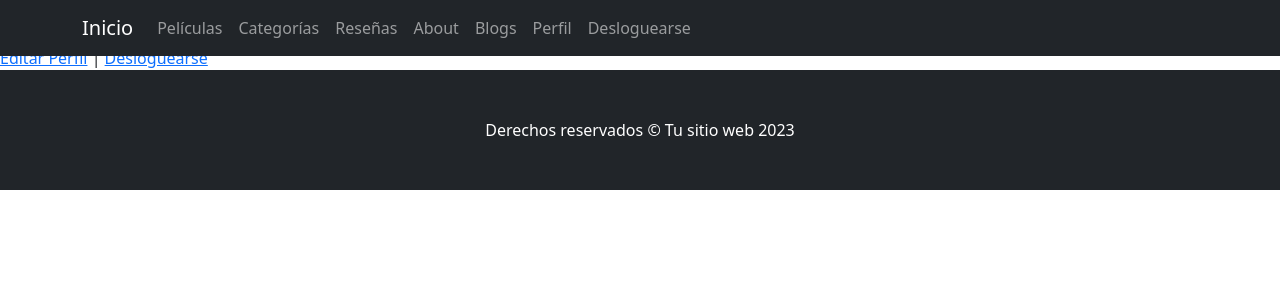
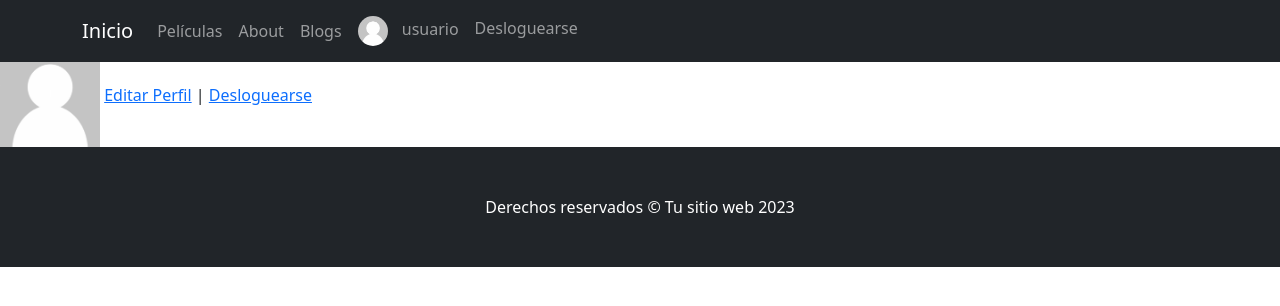
Before and after one commit to Veld111/Proyecto_Final_Bruno_Delvitto, a Django app: page /Usuarios/perfil/ in a window 1280 px wide. Shown: the top 306 px of the page. Run offline with Django 4.2, Linux system fonts and the light colour scheme; a user stored in the database is signed in; data comes from the database, SQL or seed files in the repository; both versions use the stored data as it was before the commit; some libraries are stand-ins or nearby versions.

Commit message:
arreglar avatar

```diff
--- a/Blog_Page/AppBlog/admin.py
+++ b/Blog_Page/AppBlog/admin.py
@@ -1,8 +1,6 @@
 from django.contrib import admin
-from .models import Pelicula, Resena, Comentario, Blog, Mensaje
+from .models import Pelicula, Blog, Mensaje
 
 admin.site.register(Pelicula)
-admin.site.register(Resena)
-admin.site.register(Comentario)
 admin.site.register(Mensaje)
 admin.site.register(Blog)
--- a/Blog_Page/AppBlog/templates/AppBlog/base.html
+++ b/Blog_Page/AppBlog/templates/AppBlog/base.html
@@ -27,24 +27,35 @@
             <span class="navbar-toggler-icon"></span>
         </button>
         <div class="collapse navbar-collapse" id="navbarNav">
-                <ul class="navbar-nav ml-auto">
+            <ul class="navbar-nav mr-auto"> <!-- Modificación: Añadir "mr-auto" para empujar contenido a la derecha -->
                 <li class="nav-item"><a class="nav-link" href="{% url 'peliculas' %}">Películas</a></li>
-                    <li class="nav-item"><a class="nav-link" href="{% url 'categorias' %}">Categorías</a></li>
-                    <li class="nav-item"><a class="nav-link" href="{% url 'resenas' %}">Reseñas</a></li>
                 <li class="nav-item"><a class="nav-link" href="{% url 'about' %}">About</a></li>
                 <li class="nav-item"><a class="nav-link" href="{% url 'lista_blogs' %}">Blogs</a></li>
+            </ul>
+            <ul class="navbar-nav"> <!-- Nuevo ul para separar la sección de perfil -->
                 {% if user.is_authenticated %}
-                        <li class="nav-item"><a class="nav-link" href="{% url 'perfil' %}">Perfil</a></li>
+                    <li class="nav-item">
+                        <a class="nav-link" href="{% url 'perfil' %}">
+                            {% if user.userprofile.avatar %}
+                                <img src="{{ user.userprofile.avatar.url }}" alt="Avatar del usuario" style="width:30px; height:30px; border-radius:50%; margin-right:10px;">
+                            {% else %}
+                                <img src="{% static 'Blog_Page/media/avatar/generico.png' %}" alt="" style="width:30px; height:30px; border-radius:50%; margin-right:10px;">
+                            {% endif %}
+                            {{ user.username }}
+                        </a>
+                    </li>
                     <li class="nav-item"><a class="nav-link" href="{% url 'logout' %}">Desloguearse</a></li>
                 {% else %}
                     <li class="nav-item"><a class="nav-link" href="{% url 'login' %}">Iniciar Sesión</a></li>
                     <li class="nav-item"><a class="nav-link" href="{% url 'register' %}">Crear cuenta</a></li>
                 {% endif %}
-
             </ul>
         </div>
     </div>
 </nav>
+
+
+
     {% block main %}
     <div class="mt-5">
     {% endblock main %}
--- a/Blog_Page/AppBlog/urls.py
+++ b/Blog_Page/AppBlog/urls.py
@@ -6,8 +6,6 @@ urlpatterns = [
     path('', RedirectView.as_view(url='inicio/', permanent=True)),  # Redirigir la raíz a /inicio/
     path('inicio/', views.inicio, name='inicio'),
     path('peliculas/', views.peliculas, name='peliculas'),
-    path('categorias/', views.categorias, name='categorias'),
-    path('resenas/', views.resenas, name='resenas'),
     path('about/', views.about, name='about'),  # Nueva ruta para la página 'About'
     path('mensajes/', views.mensajes, name='mensajes'),
     path('enviar_mensaje/<int:id_destinatario>/', views.enviar_mensaje, name='enviar_mensaje'),
--- a/Blog_Page/AppBlog/views.py
+++ b/Blog_Page/AppBlog/views.py
@@ -1,8 +1,7 @@
 from django.shortcuts import render, get_object_or_404, redirect
 from django.contrib.auth.decorators import login_required, user_passes_test
 from .forms import BlogForm
-from .models import Pelicula, Resena, Comentario, Blog
-from django.contrib import messages
+from .models import Pelicula, Blog
 
 # Comprobar si el usuario es administrador
 def es_admin(user):
--- a/Blog_Page/Usuarios/models.py
+++ b/Blog_Page/Usuarios/models.py
@@ -5,7 +5,7 @@ from django.dispatch import receiver
 
 class UserProfile(models.Model):
     user = models.OneToOneField(User, on_delete=models.CASCADE)
-    avatar = models.ImageField(upload_to='avatars', default='avatars/generico.jpg')
+    avatar = models.ImageField(upload_to='avatar', default='avatar/generico.png')
 
     def __str__(self):
         return self.user.username
--- a/Blog_Page/Usuarios/templates/Usuarios/perfil.html
+++ b/Blog_Page/Usuarios/templates/Usuarios/perfil.html
@@ -1,15 +1,18 @@
 {% extends 'AppBlog/base.html' %}
+
+{% load static %}
 
 {% block title %} Perfil de Usuario {% endblock title %}
 
 {% block main %}
 {% if request.user.is_authenticated %}
     <h2>Perfil de {{ request.user.username }}</h2>
-{% if request.user.userprofile.avatar %}
-    <img src="{{ request.user.userprofile.avatar.url }}" alt="Avatar" width="100">
-{% else %}
-<!-- Muestra una imagen de avatar predeterminada o nada en absoluto -->
-{% endif %}
+    {% if request.user.userprofile.avatar %}
+        <img src="{{ request.user.userprofile.avatar.url }}" alt="Avatar" width="100">
+    {% else %}
+        <!-- En caso de que, por alguna razón, el avatar no esté configurado -->
+        <img src="{% static 'Blog_Page/media/avatar/generico.png' %}" alt="" width="100">
+    {% endif %}
     <!-- ... más detalles del perfil ... -->
     <a href="{% url 'editar' %}">Editar Perfil</a> |
     <a href="{% url 'logout' %}">Desloguearse</a>
@@ -18,9 +21,3 @@
     <a href="{% url 'registro' %}">Registrarse</a>
 {% endif %}
 {% endblock main %}
-
-{% if request.user.userprofile.avatar %}
-    <img src="{{ request.user.userprofile.avatar.url }}" alt="Avatar" width="100">
-{% else %}
-    <!-- Muestra una imagen de avatar predeterminada o nada en absoluto -->
-{% endif %}
```
Also changed, not shown: Blog_Page/AppBlog/models.py (+0 -19 lines), Blog_Page/AppBlog/templates/AppBlog/categorias.html (deleted, +0 -13 lines), Blog_Page/AppBlog/templates/AppBlog/resenas.html (deleted, +0 -13 lines), Blog_Page/AppBlog/migrations/0004_remove_resena_autor_remove_resena_pelicula_and_more.py (added), Blog_Page/Usuarios/migrations/0002_alter_userprofile_avatar.py (added), Blog_Page/db.sqlite3. Lines whose indentation alone changed are shown as unchanged.
